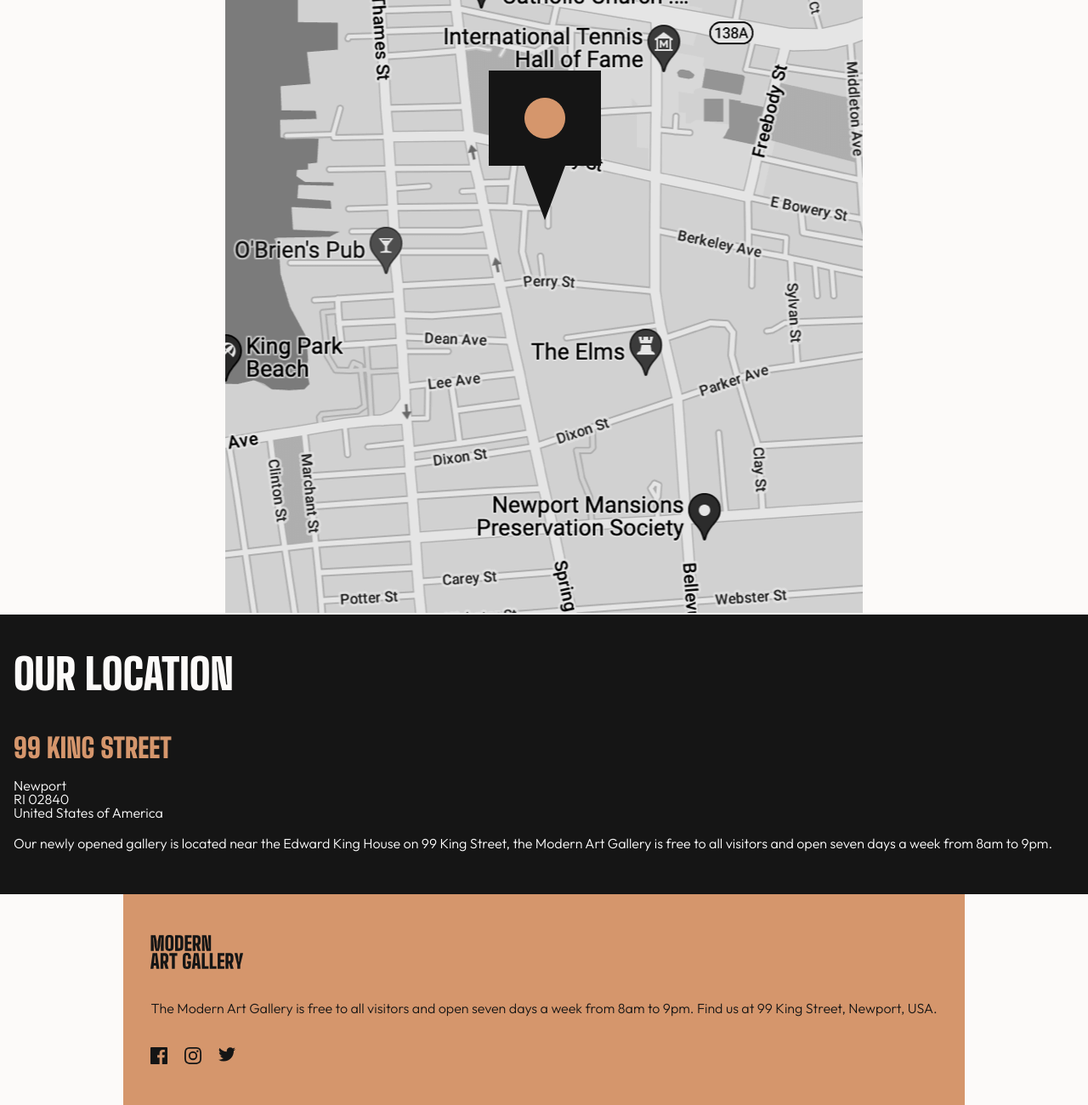
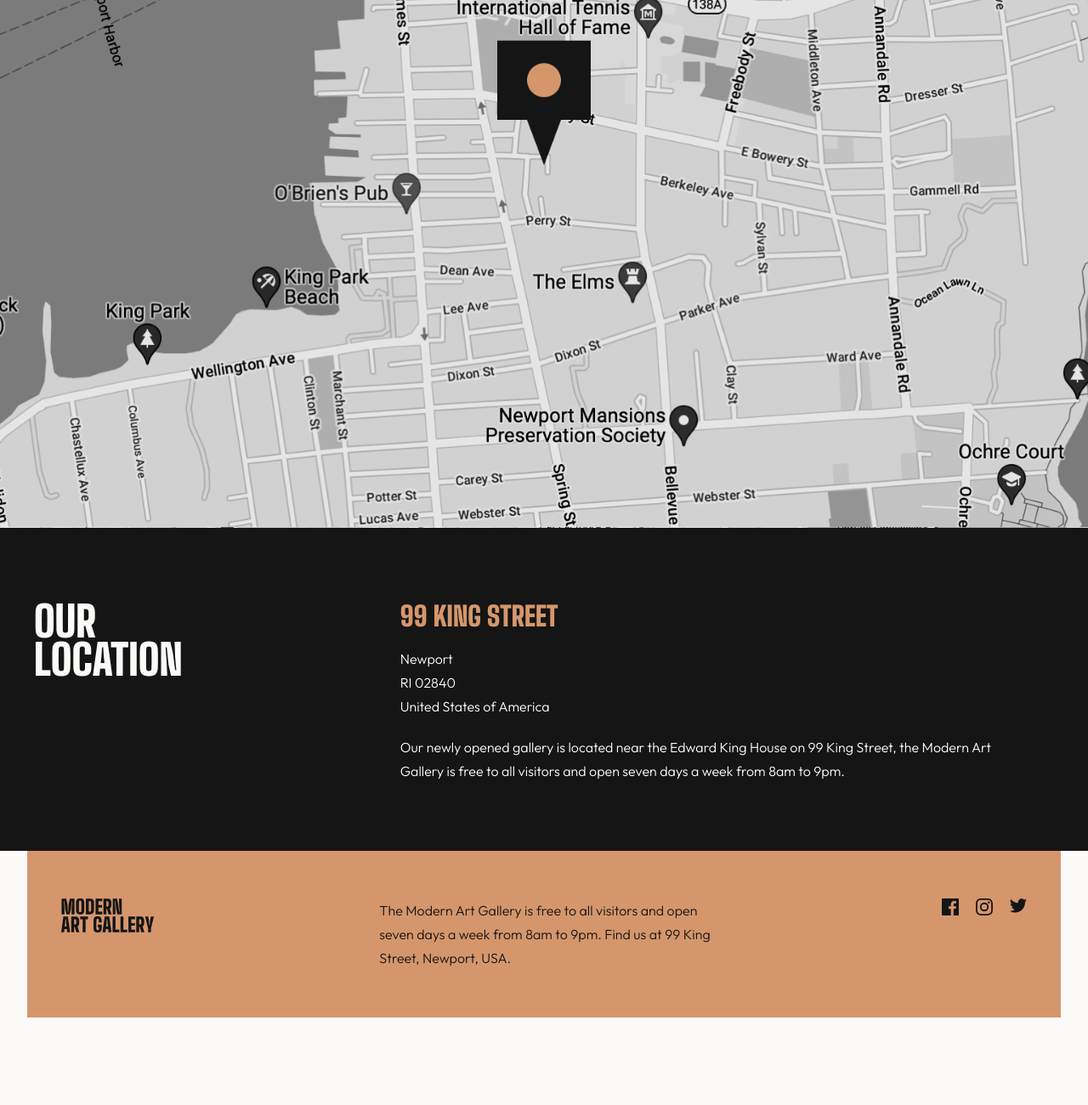
Before and after one commit to GeorgeNebulishvili/art_gallery-website, a plain HTML site: page location.html in a window 1280 px wide. Shown: the part 379-1679 px from the top of the page at 85% size. After the commit the page ends 1576 px from the top, so only its background shows below. Drawn offline with Linux system fonts and the light colour scheme.

Commit message:
desktop responsive

```diff
--- a/location.css
+++ b/location.css
@@ -48,6 +48,10 @@ body    {
     top: 0;
 }
 
+.tab, .desk    {
+    display: none;
+}
+
 .location      {
     color: white;
     background-color: var(--almostblack);
@@ -92,6 +96,7 @@ h3  {
 p   {
     font-family: "outfit";
     color: var(--white);
+    line-height: 28px;
 }
 
 .desc   {
@@ -128,5 +133,36 @@ p   {
 @media screen and (min-width: 768px)    {
 
 
+    .mob    {
+        display: none;
+    }
+
+    .tab    {
+        display: block;
+    }
+    .second {
+        display: flex;
+        padding: 88px 40px 80px 40px;
+    }
+
+    h3  {
+        margin: 0;
+        margin-bottom: 20px;
+    }
+
+    .address    {
+        width: 58%;
+        margin-left: 20vw;
+    }
+
+    .footer {
+        flex-direction: row;
+        justify-content: space-between;
+        padding: 56px 40px ;
+    }
+
+    .description-footer {
+        width: 35%;
+    }
 
 }
--- a/location.html
+++ b/location.html
@@ -24,16 +24,18 @@
             </a>
         </div>
         <div class="map">
-            <img src="./assets/mobile/image-map@2x.png" alt="map" class="map img">
+            <img src="./assets/mobile/image-map@2x.png" alt="map" class="map img mob">
+            <img src="./assets/tablet/image-map@2x.png" alt="map" class="map img tab">
+            <img src="./assets/desktop/image-map@2x.png" alt="map" class="map img desk">
         </div>
     </div>
     <div class="second">
-        <h2>our location</h2>
-        <h3>99 king street</h3>
-        <p>Newport</p>
-        <p>RI 02840</p>
-        <p>United States of America</p>
-        <p class="desc">Our newly opened gallery is located near the Edward King House on 99 King Street, the Modern Art Gallery is free to all visitors and open seven days a week from 8am to 9pm.</p>
+        <h2>our <br> location</h2>
+        <div class="address">
+            <h3>99 king street</h3>
+            <p>Newport <br> RI 02840 <br> United States of America</p>
+            <p class="desc">Our newly opened gallery is located near the Edward King House on 99 King Street, the Modern Art Gallery is free to all visitors and open seven days a week from 8am to 9pm.</p>
+        </div>
     </div>
     <footer class="footer">
         <img src="./assets/logo-dark.svg" alt="logo" class="logo light">
```
